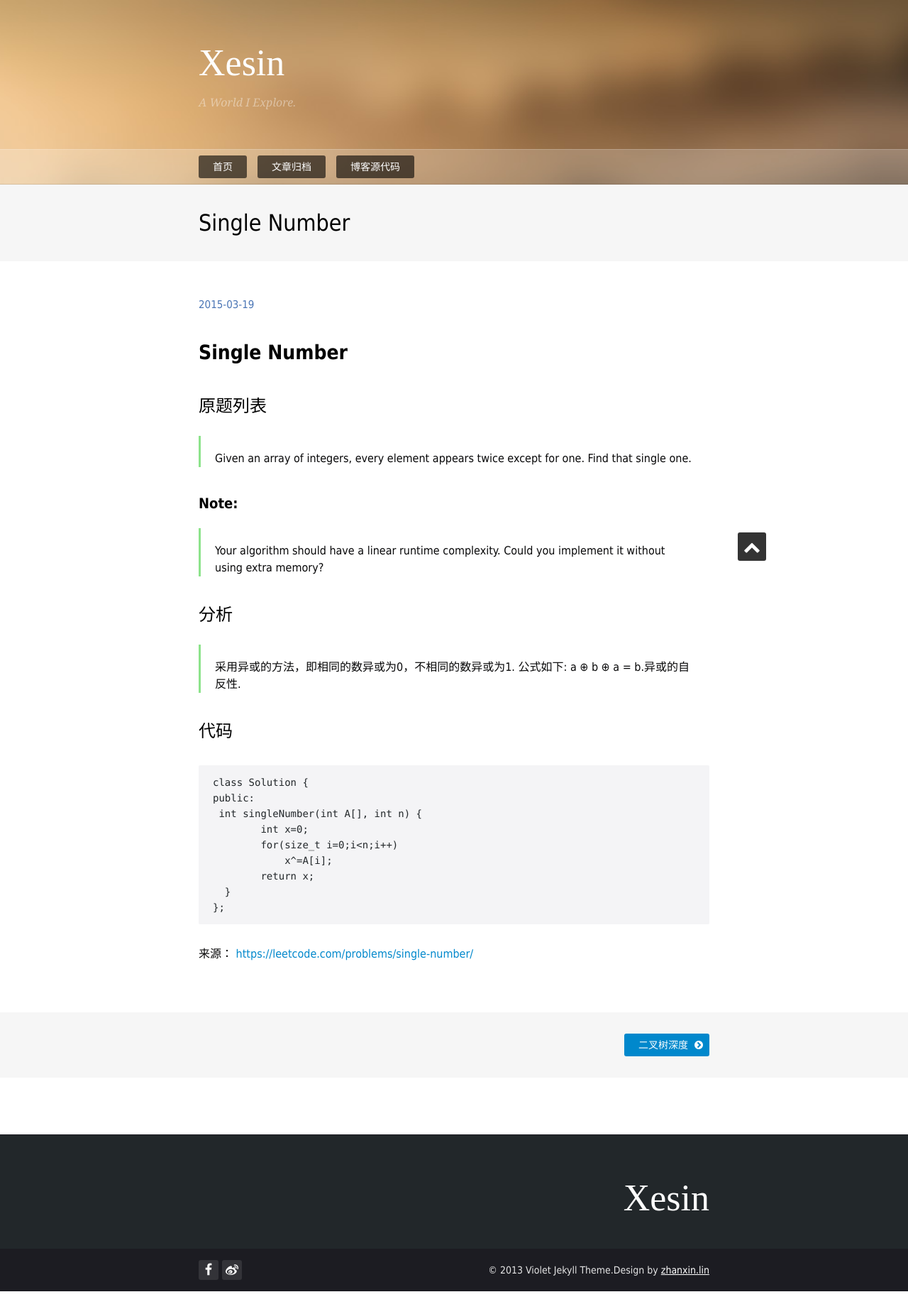
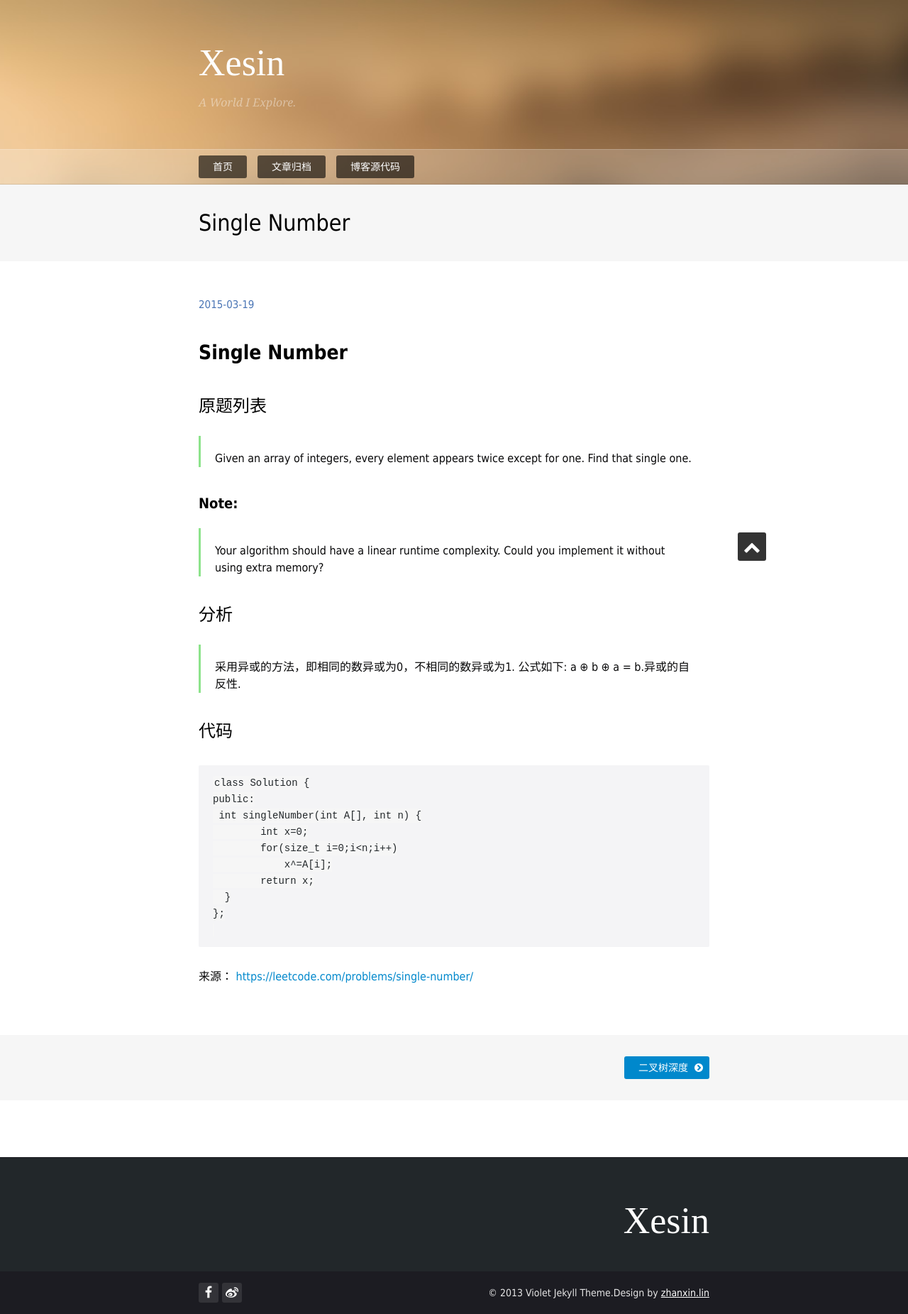
Before and after one commit to Xesian/Xesian, a Jekyll site: the page built from _posts/2015-03-19-Sample_Array.markdown, in a window 1280 px wide. Shown: the whole page at 71% size. Built offline with Jekyll 4.4.1, drawn with Linux system fonts in a browser that asks for light colours; nearby versions of some CDN libraries; some web fonts are replaced; comment, search, counter and statistics services are not loaded; before the commit the page ends 1819 px from its top, so only the background shows below that.

Commit message:
xesin commit

````diff
--- a/_posts/2015-03-19-Sample_Array.markdown
+++ b/_posts/2015-03-19-Sample_Array.markdown
@@ -21,7 +21,8 @@ keywords: array, XOR
 > 公式如下: a ⊕ b ⊕ a = b.异或的自反性.
 
 ### 代码
-<pre name="colorcode" class="js">
+
+```
 class Solution {
 public:
  int singleNumber(int A[], int n) {
@@ -31,6 +32,7 @@ public:
         return x;
   }
 };
-</pre>
+
+```
 
 来源： <https://leetcode.com/problems/single-number/>
````
